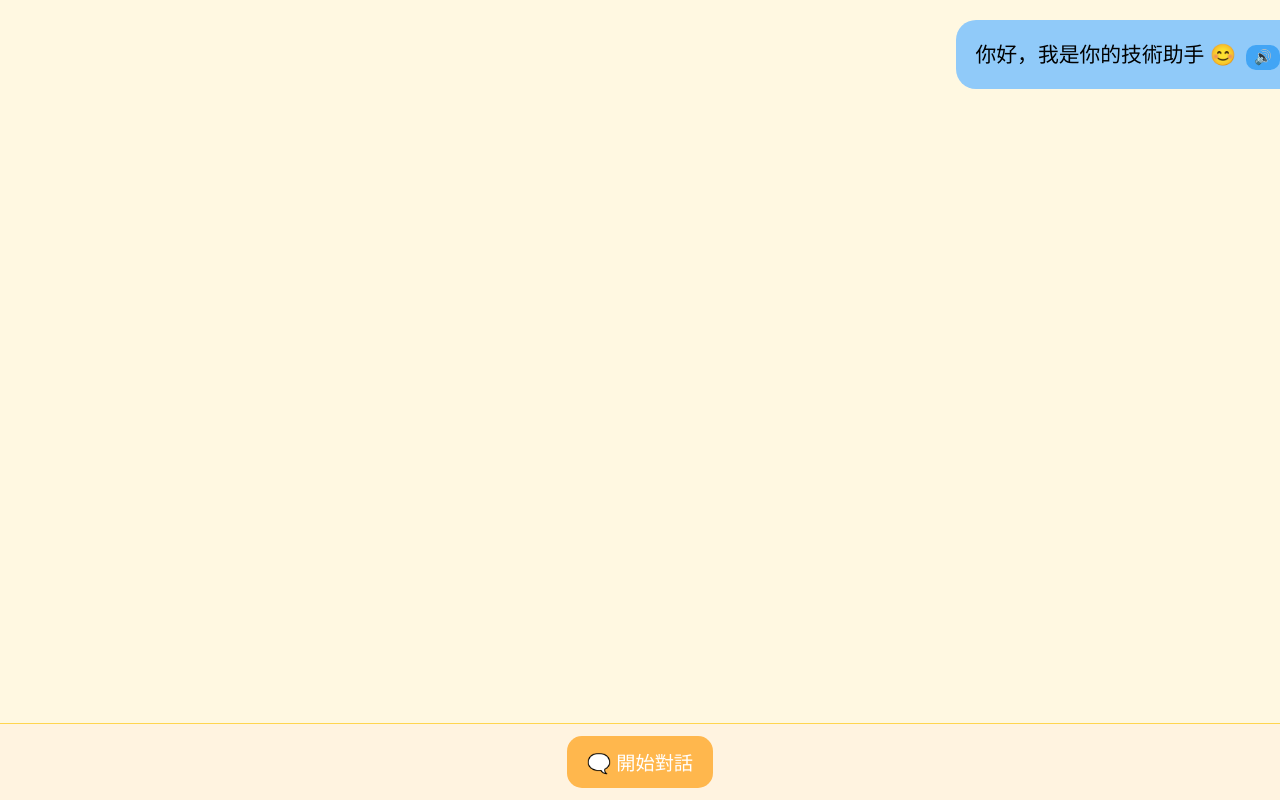
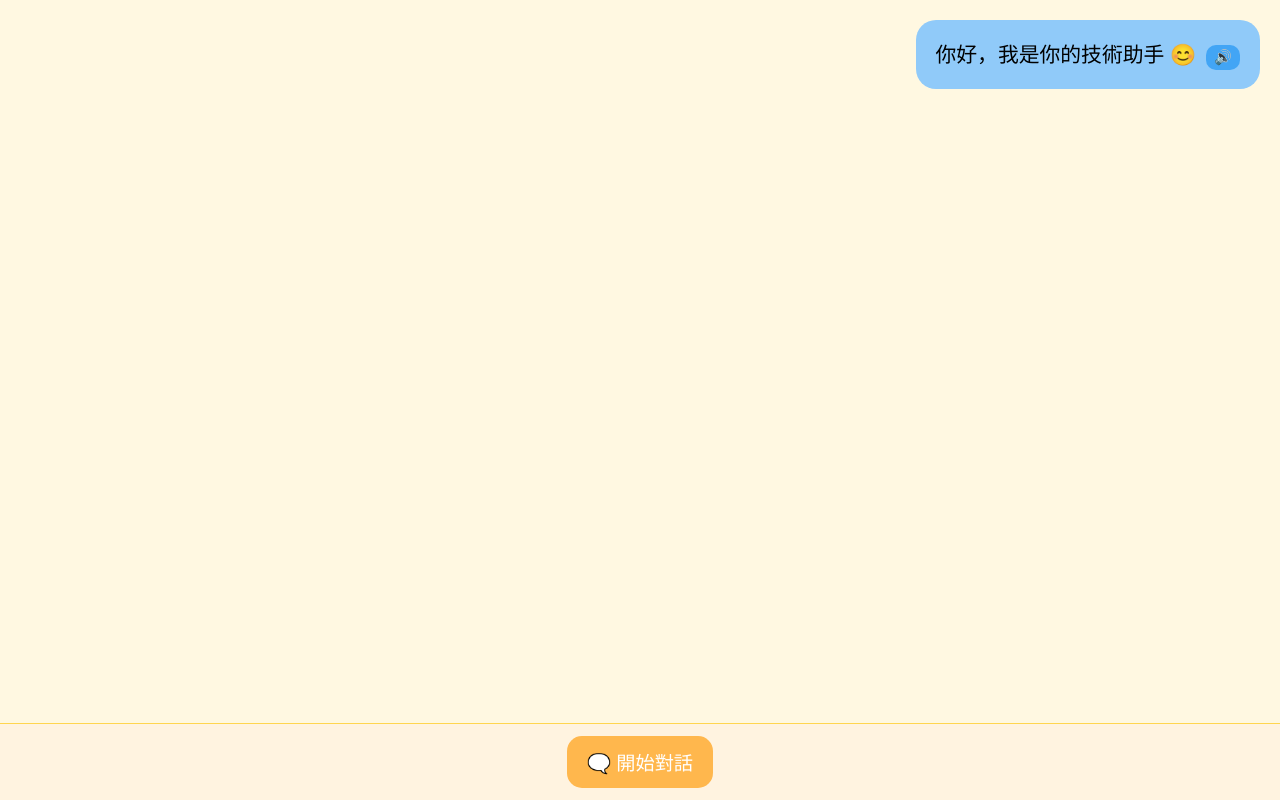
Before and after one commit to haleychang0530/2025meichu_hackathon_careAIde, a React (Vite) app in the folder frontend/: page / in a window 1280 px wide. Shown: the top 800 px of the page. Built offline with nearby package versions, Linux system fonts and the light colour scheme.

Commit message:
fix ai message bubble extend beyond background

```diff
--- a/frontend/src/App.css
+++ b/frontend/src/App.css
@@ -33,12 +33,13 @@ html, body, #root {
 
 .message-row.right {
   justify-content: flex-end;
+  padding-right: 40px; /* 增加右側內邊距 */
 }
 
 .message-bubble {
   padding: 16px 20px;
   border-radius: 20px;
-  max-width: 70%;
+  max-width: 60%;
   font-size: 1.3rem;
   line-height: 1.8em;
   word-break: break-word;
```
